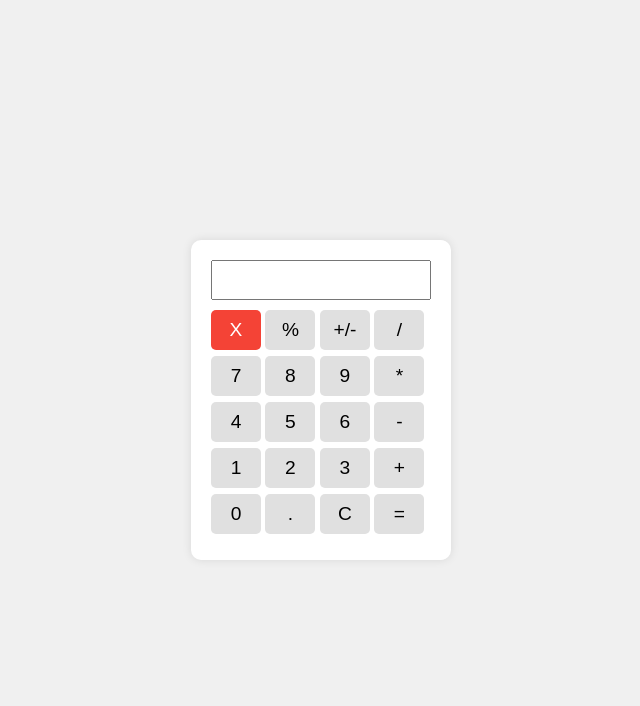
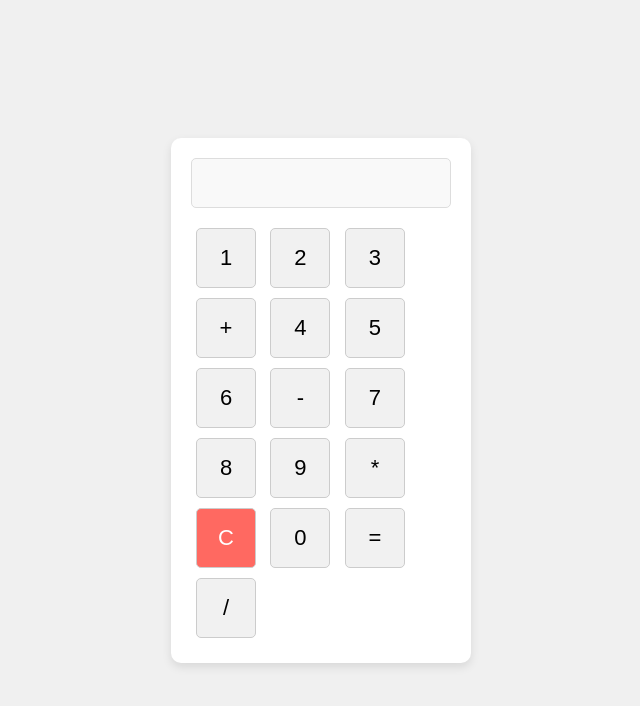
Before and after one commit to Nikk-123/HTML-Calculator, a plain HTML site: page index.html in a window 1280 px wide. Shown: the whole page, without its empty margins (319-959 px from the left). Drawn offline with nearby package versions, Linux system fonts and the light colour scheme.

Commit message:
Update index.html

```diff
--- a/index.html
+++ b/index.html
@@ -6,127 +6,139 @@
     <title>Calculator</title>
     <link href="https://cdn.jsdelivr.net/npm/bootstrap@5.3.3/dist/css/bootstrap.min.css" rel="stylesheet" integrity="sha384-QWTKZyjpPEjISv5WaRU9OFeRpok6YctnYmDr5pNlyT2bRjXh0JMhjY6hW+ALEwIH" crossorigin="anonymous">
     <style>
-        * {
+       body {
+    display: flex;
+    justify-content: center;
+    align-items: center;
+    height: 100vh;
+    font-family: Arial, sans-serif;
+    background-color: #f0f0f0;
     margin: 0;
-            padding: 0;
+}
+
+#calculator {
+    width: 300px;
+    padding: 20px;
+    background-color: #fff;
+    border-radius: 10px;
+    box-shadow: 0px 4px 10px rgba(0, 0, 0, 0.1);
+}
+
+#output {
+    height: 50px;
+    width: 100%;
+    margin-bottom: 15px;
+    padding: 10px;
+    font-size: 24px;
+    background-color: #f9f9f9;
+    border: 1px solid #ddd;
+    border-radius: 5px;
+    text-align: right;
     box-sizing: border-box;
 }
-        body {
-            display: grid;
-            place-items: center;
-            height: 100vh;
-            background-color: #f0f0f0;
-            font-family: Arial, sans-serif;
+
+button {
+    width: 60px;
+    height: 60px;
+    margin: 5px;
+    font-size: 22px;
+    background-color: #f1f1f1;
+    border: 1px solid #ccc;
+    border-radius: 5px;
+    cursor: pointer;
+    transition: background-color 0.2s ease;
 }
-        form {
-            width: 260px;
-            height: 320px;
-            background-color: #fff;
-            padding: 20px;
-            border-radius: 10px;
-            box-shadow: 0 0 10px rgba(0, 0, 0, 0.1);
+
+button:hover {
+    background-color: #ddd;
 }
-        input[type="text"] {
-            width: 100%;
-            height: 40px;
-            margin-bottom: 10px;
-            text-align: right;
-            font-size: 1.5em;
-            padding: 5px;
-            box-sizing: border-box;
+
+button:active {
+    background-color: #bbb;
 }
-        .button {
-            width: 50px;
-            margin-bottom: 6px;
-            height: 40px;
-            font-size: 1.2em;
-            cursor: pointer;
-            border: none;
-            background-color: #e0e0e0;
-            border-radius: 5px;
-            transition: background-color 0.3s;
+
+button#C {
+    background-color: #ff6961;
+    color: white;
 }
-        .button:hover {
-            background-color: #d4d4d4;
+
+button#C:hover {
+    background-color: #e55b55;
 }
-        .button-delete {
-            background-color: #f44336;
-            color: #fff;
+
+button#C:active {
+    background-color: #c14741;
 }
-        .button-delete:hover {
-            background-color: #e53935;
+
+button#= {
+    background-color: #4caf50;
+    color: white;
 }
+
+button#= :hover {
+    background-color: #45a049;
+}
+
+button#= :active {
+    background-color: #388e3c;
+}
+
     </style>
 </head>
 <body>
-    <form name="calc">
-        <input type="text" name="display" id="display" readonly>
+   <div id="calculator">
+    <p id="output"></p>
 
-        <input type="button" class="button button-delete" value="X" onclick="deleteLastDigit()">
-        <input type="button" class="button" value="%" onclick="calculator('%')">
-        <input type="button" class="button" value="+/-" onclick="toggleSign()">
-        <input type="button" class="button" value="/" onclick="calculator('/')">
+    <button id="1">1</button>
+    <button id="2">2</button>
+    <button id="3">3</button>
+    <button id="+">+</button>
 
-        <input type="button" class="button" value="7" onclick="calculator('7')">
-        <input type="button" class="button" value="8" onclick="calculator('8')">
-        <input type="button" class="button" value="9" onclick="calculator('9')">
-        <input type="button" class="button" value="*" onclick="calculator('*')">
+    <button id="4">4</button>
+    <button id="5">5</button>
+    <button id="6">6</button>
+    <button id="-">-</button>
 
-        <input type="button" class="button" value="4" onclick="calculator('4')">
-        <input type="button" class="button" value="5" onclick="calculator('5')">
-        <input type="button" class="button" value="6" onclick="calculator('6')">
-        <input type="button" class="button" value="-" onclick="calculator('-')">
+    <button id="7">7</button>
+    <button id="8">8</button>
+    <button id="9">9</button>
+    <button id="*">*</button>
 
-        <input type="button" class="button" value="1" onclick="calculator('1')">
-        <input type="button" class="button" value="2" onclick="calculator('2')">
-        <input type="button" class="button" value="3" onclick="calculator('3')">
-        <input type="button" class="button" value="+" onclick="calculator('+')">
+    <button id="C">C</button>
+    <button id="0">0</button>
+    <button id="=">=</button>
+    <button id="/">/</button>
+</div>
 
-        <input type="button" class="button" value="0" onclick="calculator('0')">
-        <input type="button" class="button" value="." onclick="calculator('.')">
-        <input type="button" class="button" value="C" onclick="clearDisplay()">
-        <input type="button" class="button" value="=" onclick="calculateResult()">
-    </form>
 
     <script>
-        let expression = '';
+const buttons = document.querySelectorAll('button');
+const clear = document.getElementById('C');
+const output = document.getElementById('output');
+const equal = document.getElementById('=');
 
-        function calculator(value) {
-            if (value === '%') {
-                expression = (eval(expression) / 100).toString();
-            } else {
-                expression += value;
+// Listen for the "=" button click to evaluate the expression
+equal.addEventListener('click', function() {
+    // Evaluate the content of the output and display the result
+    try {
+        output.innerText = eval(output.innerText);
+    } catch (error) {
+        output.innerText = 'Error'; // Handle invalid expressions
     }
-            document.getElementById('display').value = expression;
+});
+
+// Listen for the "C" button click to clear the output
+clear.addEventListener('click', function() {
+    output.innerText = '';
+});
+
+// Add click event listener for all buttons to append their value to the output
+buttons.forEach(function(button) {
+    button.addEventListener('click', function() {
+        if (button.id !== '=' && button.id !== 'C') { // Ignore "=" and "C"
+            output.innerText += button.id;
         }
-
-        function clearDisplay() {
-            expression = '';
-            document.getElementById('display').value = '';
-        }
-
-        function calculateResult() {
-            try {
-                document.getElementById('display').value = eval(expression);
-                expression = eval(expression);
-            } catch (error) {
-                document.getElementById('display').value = 'Error';
-            }
-        }
-
-        function deleteLastDigit() {
-            expression = expression.slice(0, -1);
-            document.getElementById('display').value = expression;
-        }
-
-        function toggleSign() {
-            if (expression) {
-                expression = (-eval(expression)).toString();
-                document.getElementById('display').value = expression;
-            }
-        }
-    </script>
-
-    <script src="https://cdn.jsdelivr.net/npm/bootstrap@5.3.3/dist/js/bootstrap.bundle.min.js" integrity="sha384-YvpcrYf0tY3lHB60NNkmXc5s9fDVZLESaAA55NDzOxhy9GkcIdslK1eN7N6jIeHz" crossorigin="anonymous"></script>
+    });
+});
 </body>
 </html>
```
Lines whose indentation alone changed are shown as unchanged.
